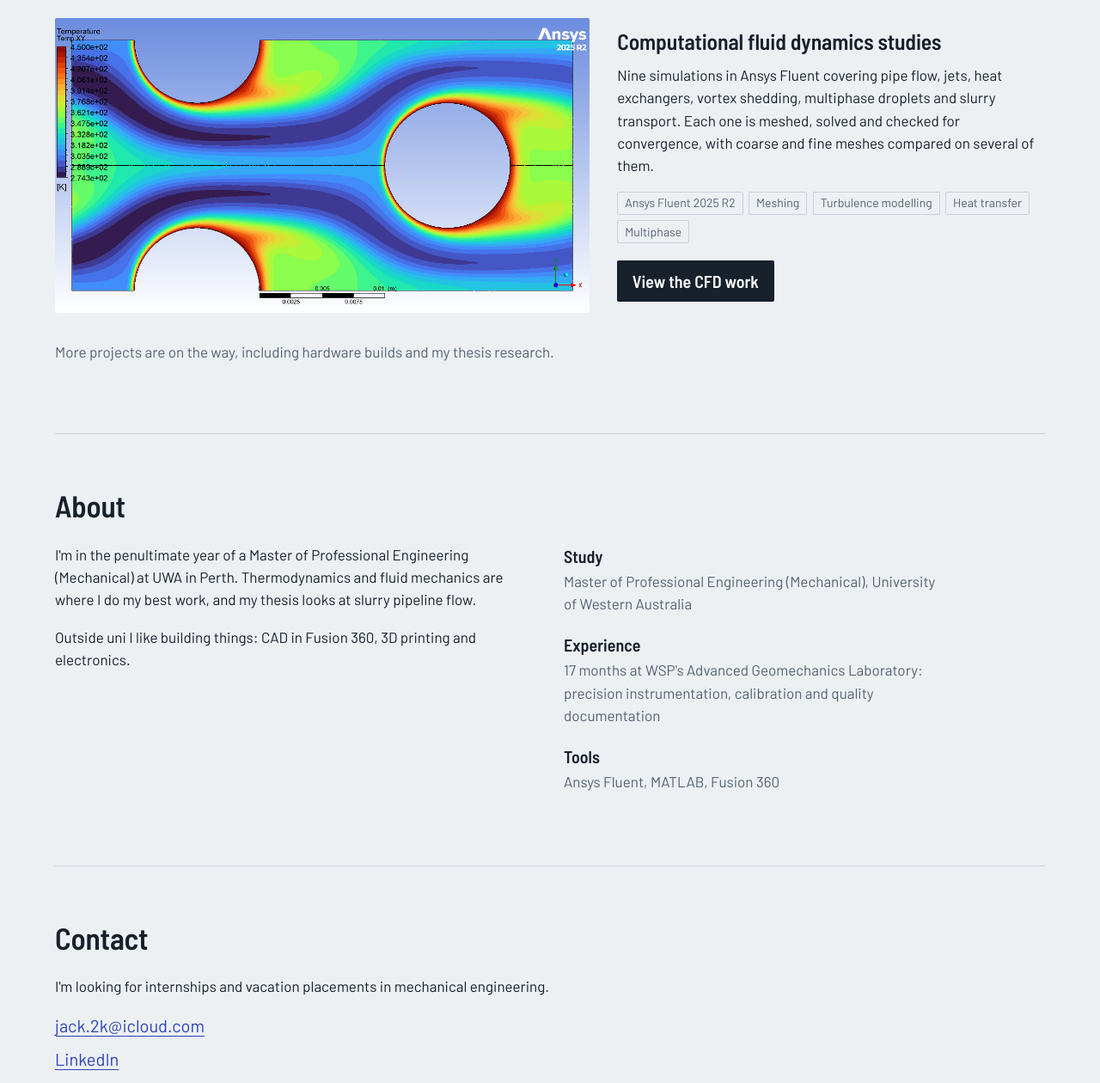
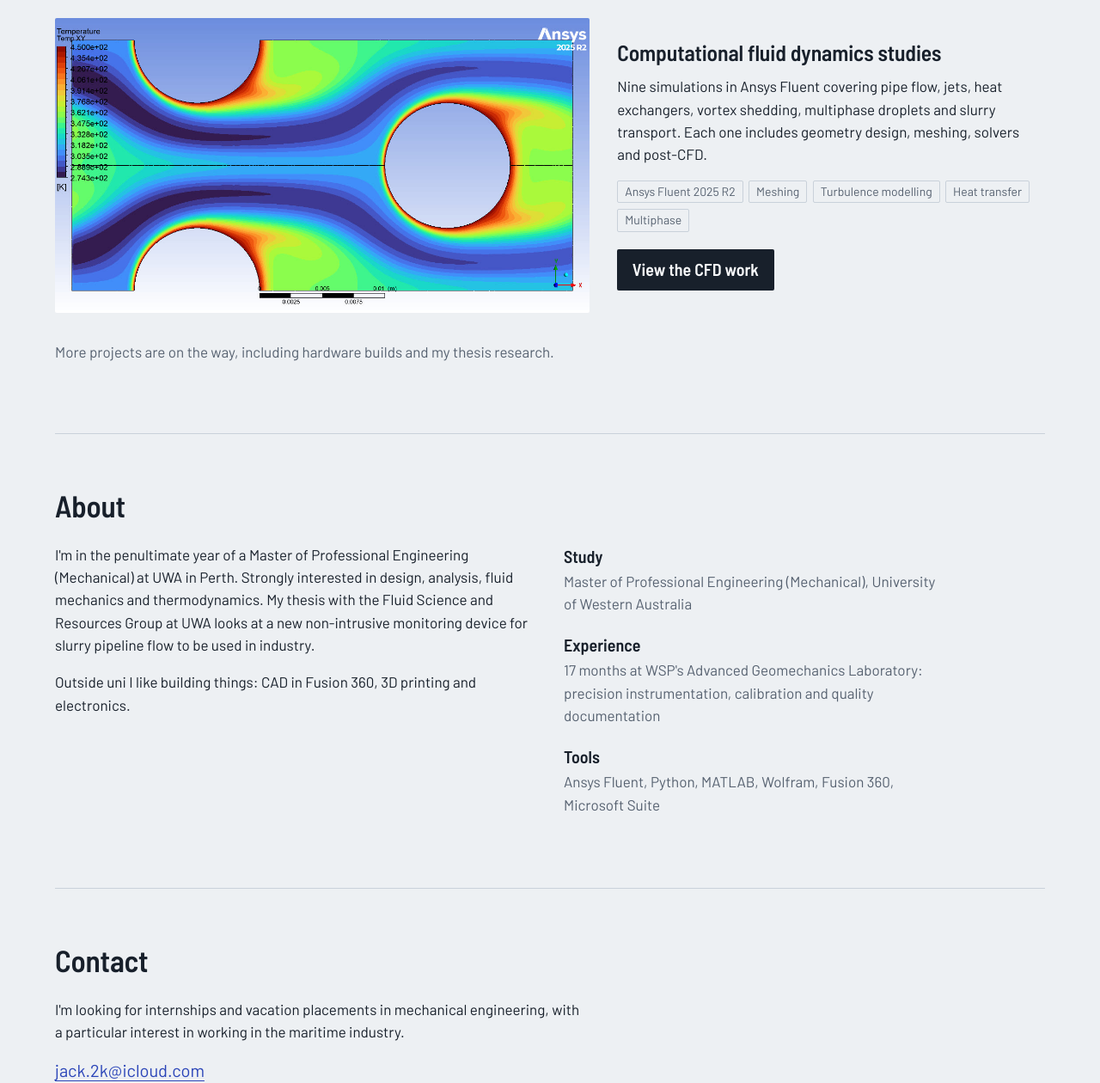
Before and after one commit to jackgard-eng/jackgard-eng.github.io, a plain HTML site: page index.html in a window 1280 px wide. Shown: the part 629-1889 px from the top of the page at 86% size. Drawn offline with Linux system fonts and the light colour scheme.

Commit message:
Update index.html

```diff
--- a/index.html
+++ b/index.html
@@ -13,7 +13,7 @@
 <body>
 
   <header class="wrap site-head">
-    <a href="index.html">Jack Gardiner</a>
+    <a href="index.html">Jack Gardiner | Project Portfolio</a>
     <nav aria-label="Main">
       <a href="#projects">Projects</a>
       <a href="#about">About</a>
@@ -42,7 +42,7 @@
         </a>
         <div>
           <h3><a href="cfd.html">Computational fluid dynamics studies</a></h3>
-          <p>Nine simulations in Ansys Fluent covering pipe flow, jets, heat exchangers, vortex shedding, multiphase droplets and slurry transport. Each one is meshed, solved and checked for convergence, with coarse and fine meshes compared on several of them.</p>
+          <p>Nine simulations in Ansys Fluent covering pipe flow, jets, heat exchangers, vortex shedding, multiphase droplets and slurry transport. Each one includes geometry design, meshing, solvers and post-CFD.</p>
           <ul class="tags">
             <li>Ansys Fluent 2025 R2</li>
             <li>Meshing</li>
@@ -61,7 +61,7 @@
       <h2>About</h2>
       <div class="two-col">
         <div>
-          <p>I'm in the penultimate year of a Master of Professional Engineering (Mechanical) at UWA in Perth. Thermodynamics and fluid mechanics are where I do my best work, and my thesis looks at slurry pipeline flow.</p>
+          <p>I'm in the penultimate year of a Master of Professional Engineering (Mechanical) at UWA in Perth. Strongly interested in design, analysis, fluid mechanics and thermodynamics. My thesis with the Fluid Science and Resources Group at UWA looks at a new non-intrusive monitoring device for slurry pipeline flow to be used in industry.</p>
           <p>Outside uni I like building things: CAD in Fusion 360, 3D printing and electronics.</p>
         </div>
         <dl class="facts">
@@ -70,18 +70,18 @@
           <dt>Experience</dt>
           <dd>17 months at WSP's Advanced Geomechanics Laboratory: precision instrumentation, calibration and quality documentation</dd>
           <dt>Tools</dt>
-          <dd>Ansys Fluent, MATLAB, Fusion 360</dd>
+          <dd>Ansys Fluent, Python, MATLAB, Wolfram, Fusion 360, Microsoft Suite</dd>
         </dl>
       </div>
     </section>
 
     <section id="contact" class="wrap">
       <h2>Contact</h2>
-      <p>I'm looking for internships and vacation placements in mechanical engineering.</p>
+      <p>I'm looking for internships and vacation placements in mechanical engineering, with a particular interest in working in the maritime industry.</p>
       <ul class="contact-list">
         <li><a href="mailto:jack.2k@icloud.com">jack.2k@icloud.com</a></li>
         <!-- Replace the # below with your LinkedIn URL, e.g. https://www.linkedin.com/in/your-name -->
-        <li><a href="#">LinkedIn</a></li>
+        <li><a href="www.linkedin.com/in/jackgardinermecheng">LinkedIn</a></li>
         <!-- To add your CV: upload cv.pdf to the repository, then remove the comment marks around the next line -->
         <!-- <li><a href="cv.pdf">Download my CV (PDF)</a></li> -->
       </ul>
```
